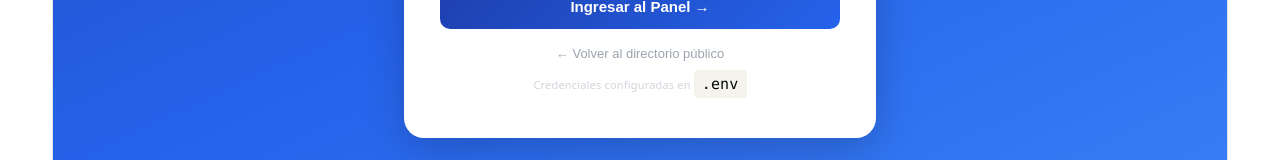
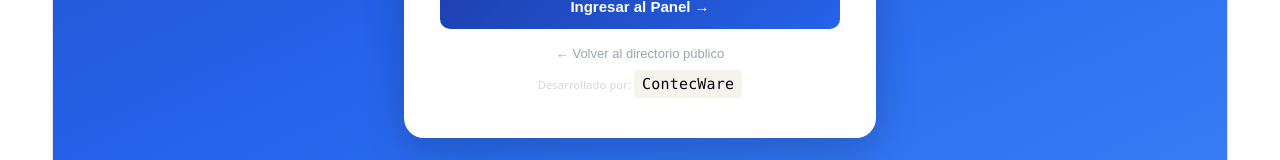
Before and after one commit to contecware/directorio-medico, a React (Vite) app: page /login in a window 1280 px wide. Shown: the part 567-727 px from the top of the page. Built offline with nearby package versions, Linux system fonts and the light colour scheme.

Commit message:
v14 cambio login

```diff
--- a/src/pages/Login.jsx
+++ b/src/pages/Login.jsx
@@ -57,7 +57,7 @@ export default function Login(){
         <button onClick={()=>navigate('/')} style={{background:'none',border:'none',color:'#9ca3af',fontSize:13,marginTop:16,display:'block',width:'100%'}}>
           ← Volver al directorio público
         </button>
-        <div style={{fontSize:11,color:'#d1d5db',marginTop:8}}>Credenciales configuradas en <code>.env</code></div>
+        <div style={{fontSize:11,color:'#d1d5db',marginTop:8}}>Desarrollado por: <code>ContecWare</code></div>
       </div>
     </div>
   )
```
